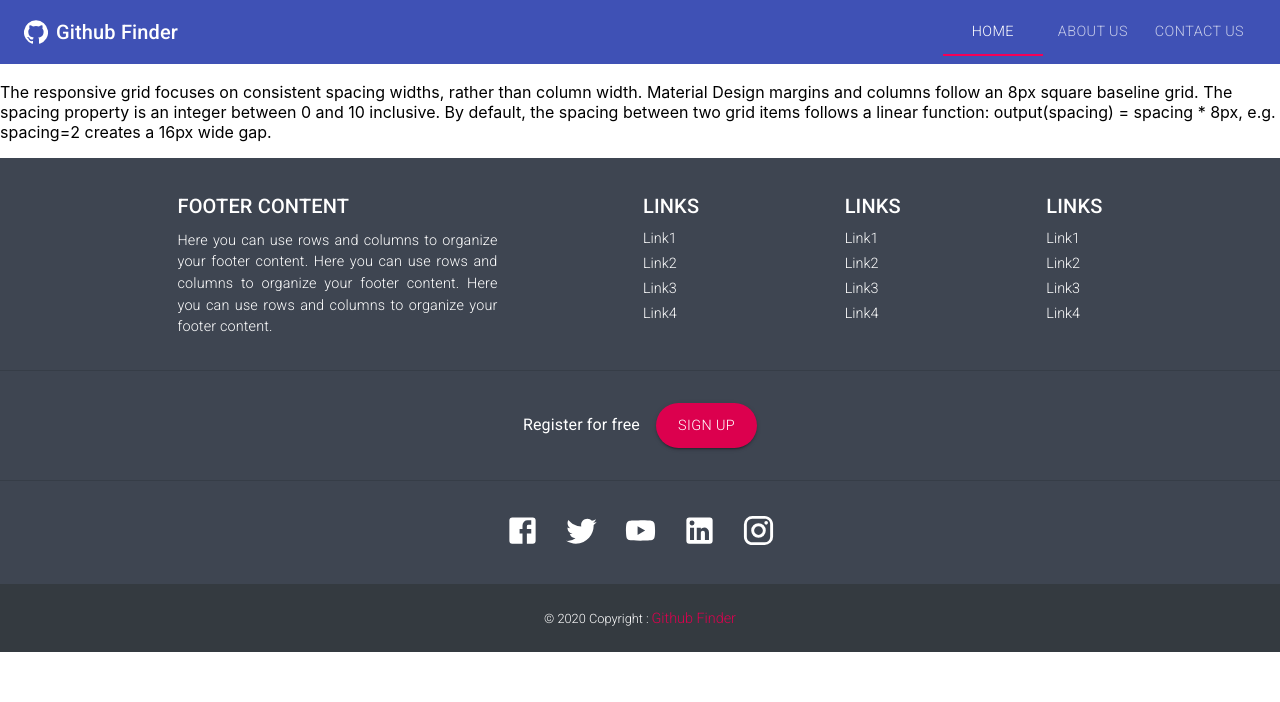
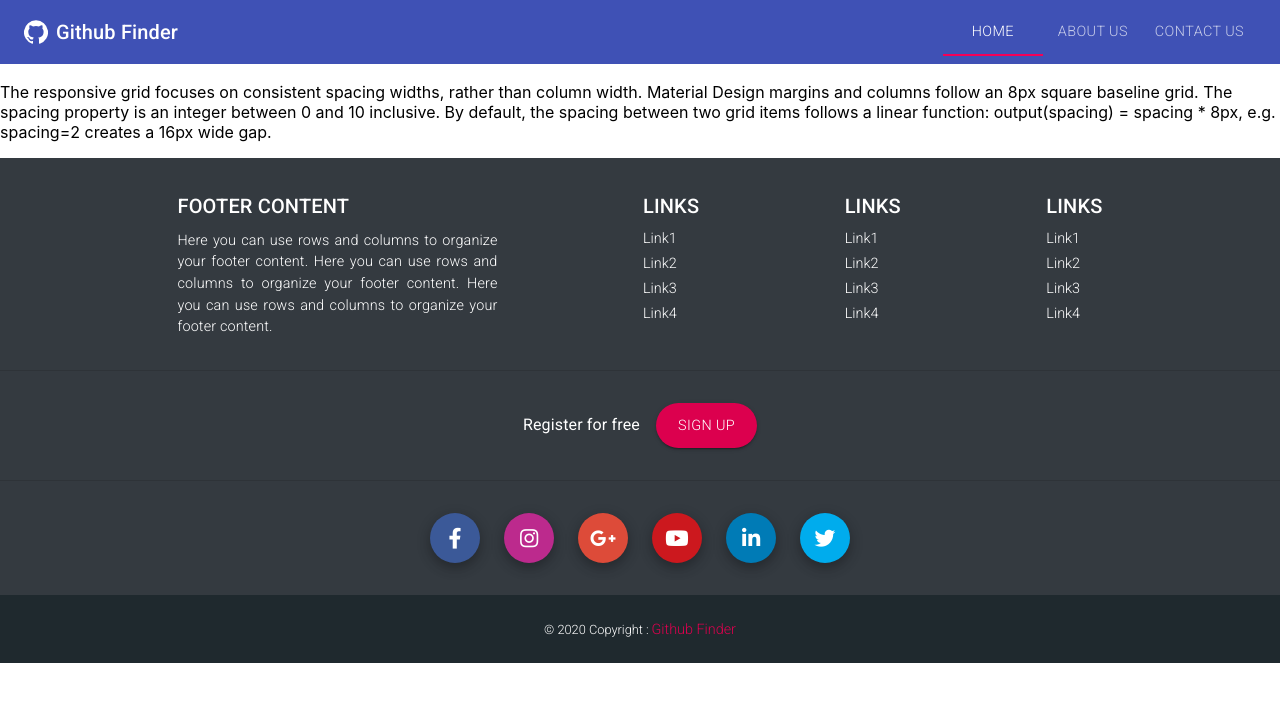
Before and after one commit to altafjava/githubfinder-materialui, a React (Create React App) app: page /user/1 in a window 1280 px wide. Shown: the top 702 px of the page. Built offline with nearby package versions, Linux system fonts and the light colour scheme.

Commit message:
fontowesome icon added as footer social icon

```diff
--- a/public/index.html
+++ b/public/index.html
@@ -10,6 +10,12 @@
 
     <link rel="stylesheet" href="https://fonts.googleapis.com/css?family=Roboto:300,400,500,700&display=swap" />
     <link rel="stylesheet" href="https://fonts.googleapis.com/icon?family=Material+Icons" />
+    <link
+      rel="stylesheet"
+      href="https://use.fontawesome.com/releases/v5.8.2/css/all.css"
+      integrity="sha384-oS3vJWv+0UjzBfQzYUhtDYW+Pj2yciDJxpsK1OYPAYjqT085Qq/1cq5FLXAZQ7Ay"
+      crossorigin="anonymous"
+    />
 
     <title>Github Finder</title>
   </head>
--- /dev/null
+++ b/src/components/layout/footer/FaSocialIcon.js
@@ -0,0 +1,91 @@
+import { Grid } from '@material-ui/core';
+import Link from '@material-ui/core/Link';
+import { makeStyles } from '@material-ui/styles';
+import React from 'react';
+
+const styles = makeStyles((theme) => ({
+  gridMainItem: {
+    ...theme.shape.gridMainItem,
+  },
+  facebookColor: {
+    backgroundColor: '#3b5998',
+  },
+  twitterColor: {
+    backgroundColor: '#00aced',
+  },
+  linkedInColor: {
+    backgroundColor: '#007bb6',
+  },
+  googlePlusColor: {
+    backgroundColor: '#dd4b39',
+  },
+  youtubeColor: {
+    backgroundColor: '#cc181e',
+  },
+  instagramColorCode: {
+    backgroundColor: '#bc2a8d',
+  },
+  socialIcon: {
+    width: '50px',
+    height: '50px',
+    float: 'left',
+    borderRadius: '50%',
+    lineHeight: '55px',
+    textAlign: 'center',
+    boxShadow: '0 5px 11px 0 rgba(0,0,0,0.18),0 4px 15px 0 rgba(0,0,0,0.15)',
+  },
+}));
+
+const FaSocialIcon = () => {
+  const classes = styles();
+  return (
+    <Grid item className={[classes.gridMainItem, classes.socialIconContainer].join(' ')}>
+      <Grid container justify='center' spacing={3} alignItems='center'>
+        <Grid item>
+          <Link href='https://www.facebook.com/' color='inherit' target='_blank' rel='noopener noreferrer'>
+            <div className={[classes.socialIcon, classes.facebookColor].join(' ')}>
+              <i className='fab fa-facebook-f' style={{ fontSize: '1.3rem' }} />
+            </div>
+          </Link>
+        </Grid>
+        <Grid item>
+          <Link href='https://www.instagram.com/' color='inherit' target='_blank' rel='noopener noreferrer'>
+            <div className={[classes.socialIcon, classes.instagramColorCode].join(' ')}>
+              <i className='fab fa-instagram' style={{ fontSize: '1.3rem' }} />
+            </div>
+          </Link>
+        </Grid>
+        <Grid item>
+          <Link href='https://myaccount.google.com/profile' color='inherit' target='_blank' rel='noopener noreferrer'>
+            <div className={[classes.socialIcon, classes.googlePlusColor].join(' ')}>
+              <i className='fab fa-google-plus-g' style={{ fontSize: '1.3rem' }} />
+            </div>
+          </Link>
+        </Grid>
+        <Grid item>
+          <Link href='https://www.youtube.com' color='inherit' target='_blank' rel='noopener noreferrer'>
+            <div className={[classes.socialIcon, classes.youtubeColor].join(' ')}>
+              <i className='fab fa-youtube' style={{ fontSize: '1.3rem' }} />
+            </div>
+          </Link>
+        </Grid>
+        <Grid item>
+          <Link href='https://www.linkedin.com/' color='inherit' target='_blank' rel='noopener noreferrer'>
+            <div className={[classes.socialIcon, classes.linkedInColor].join(' ')}>
+              <i className='fab fa-linkedin-in' style={{ fontSize: '1.3rem' }} />
+            </div>
+          </Link>
+        </Grid>
+        <Grid item>
+          <Link href='https://twitter.com/' color='inherit' target='_blank' rel='noopener noreferrer'>
+            <div className={[classes.socialIcon, classes.twitterColor].join(' ')}>
+              <i className='fab fa-twitter' style={{ fontSize: '1.3rem' }} />
+            </div>
+          </Link>
+        </Grid>
+      </Grid>
+    </Grid>
+  );
+};
+
+export default FaSocialIcon;
--- a/src/components/layout/Footer.js
+++ b/src/components/layout/footer/Footer.js
@@ -1,21 +1,22 @@
 import { Button, Divider, Grid, Typography } from '@material-ui/core';
 import Link from '@material-ui/core/Link';
-import { Facebook, Instagram, LinkedIn, Twitter, YouTube } from '@material-ui/icons/';
 import { makeStyles, useTheme } from '@material-ui/styles';
 import React from 'react';
 import { Link as RouterLink } from 'react-router-dom';
+// import MuiSocialIcon from './MuiSocialIcon';
+import FaSocialIcon from './FaSocialIcon';
 
 const styles = makeStyles((theme) => ({
   footer: {
     color: theme.palette.common.white,
-    backgroundColor: theme.palette.common.darkBlueGray,
+    backgroundColor: theme.palette.common.black23,
   },
   gridMainItem: {
-    padding: '2em',
+    ...theme.shape.gridMainItem,
   },
   copyrightContainer: {
     ...theme.typography.copyrightContainer,
-    backgroundColor: theme.palette.common.darkGray,
+    backgroundColor: theme.palette.common.black15,
   },
   link: {
     ...theme.typography.link,
@@ -54,8 +55,8 @@ const Footer = () => {
                 </Grid>
                 <Grid item>
                   <Typography variant='body2' className={classes.footerContentData}>
-                    Here you can use rows and columns to organize your footer content. Here you can use rows and columns to organize your footer content. Here you can use rows and columns to organize
-                    your footer content.
+                    Here you can use rows and columns to organize your footer content. Here you can use rows and columns to organize your footer
+                    content. Here you can use rows and columns to organize your footer content.
                   </Typography>
                 </Grid>
               </Grid>
@@ -66,16 +67,16 @@ const Footer = () => {
                 <Grid item>
                   <Typography variant='h6'>LINKS</Typography>
                 </Grid>
-                <Grid item component={RouterLink} to='/' className={classes.link}>
+                <Grid item component={RouterLink} to='#' className={classes.link}>
                   Link1
                 </Grid>
-                <Grid item component={RouterLink} to='/' className={classes.link}>
+                <Grid item component={RouterLink} to='#' className={classes.link}>
                   Link2
                 </Grid>
-                <Grid item component={RouterLink} to='/' className={classes.link}>
+                <Grid item component={RouterLink} to='#' className={classes.link}>
                   Link3
                 </Grid>
-                <Grid item component={RouterLink} to='/' className={classes.link}>
+                <Grid item component={RouterLink} to='#' className={classes.link}>
                   Link4
                 </Grid>
               </Grid>
@@ -86,16 +87,16 @@ const Footer = () => {
                 <Grid item>
                   <Typography variant='h6'>LINKS</Typography>
                 </Grid>
-                <Grid item component={RouterLink} to='/' className={classes.link}>
+                <Grid item component={RouterLink} to='#' className={classes.link}>
                   Link1
                 </Grid>
-                <Grid item component={RouterLink} to='/' className={classes.link}>
+                <Grid item component={RouterLink} to='#' className={classes.link}>
                   Link2
                 </Grid>
-                <Grid item component={RouterLink} to='/' className={classes.link}>
+                <Grid item component={RouterLink} to='#' className={classes.link}>
                   Link3
                 </Grid>
-                <Grid item component={RouterLink} to='/' className={classes.link}>
+                <Grid item component={RouterLink} to='#' className={classes.link}>
                   Link4
                 </Grid>
               </Grid>
@@ -106,16 +107,16 @@ const Footer = () => {
                 <Grid item>
                   <Typography variant='h6'>LINKS</Typography>
                 </Grid>
-                <Grid item component={RouterLink} to='/' className={classes.link}>
+                <Grid item component={RouterLink} to='#' className={classes.link}>
                   Link1
                 </Grid>
-                <Grid item component={RouterLink} to='/' className={classes.link}>
+                <Grid item component={RouterLink} to='#' className={classes.link}>
                   Link2
                 </Grid>
-                <Grid item component={RouterLink} to='/' className={classes.link}>
+                <Grid item component={RouterLink} to='#' className={classes.link}>
                   Link3
                 </Grid>
-                <Grid item component={RouterLink} to='/' className={classes.link}>
+                <Grid item component={RouterLink} to='#' className={classes.link}>
                   Link4
                 </Grid>
               </Grid>
@@ -123,6 +124,7 @@ const Footer = () => {
           </Grid>
         </Grid>
         <Divider />
+        {/* Signup Item */}
         <Grid item className={classes.gridMainItem}>
           <Grid container justify='center' spacing={2} alignItems='center'>
             <Grid item>
@@ -137,36 +139,7 @@ const Footer = () => {
         </Grid>
         <Divider />
         {/* Social Icon Item */}
-        <Grid item className={classes.gridMainItem}>
-          {/* Social Icon Container */}
-          <Grid container justify='center' spacing={3}>
-            <Grid item>
-              <Link href='https://www.facebook.com/' color='inherit' target='_blank' rel='noopener noreferrer'>
-                <Facebook fontSize='large' />
-              </Link>
-            </Grid>
-            <Grid item>
-              <Link href='https://twitter.com/' color='inherit' target='_blank' rel='noopener noreferrer'>
-                <Twitter fontSize='large' />
-              </Link>
-            </Grid>
-            <Grid item>
-              <Link href='https://www.youtube.com/' color='inherit' target='_blank' rel='noopener noreferrer'>
-                <YouTube fontSize='large' />
-              </Link>
-            </Grid>
-            <Grid item>
-              <Link href='https://www.linkedin.com/' color='inherit' target='_blank' rel='noopener noreferrer'>
-                <LinkedIn fontSize='large' />
-              </Link>
-            </Grid>
-            <Grid item>
-              <Link href='https://www.instagram.com/' color='inherit' target='_blank' rel='noopener noreferrer'>
-                <Instagram fontSize='large' />
-              </Link>
-            </Grid>
-          </Grid>
-        </Grid>
+        <FaSocialIcon />
         {/* Copyright Item */}
         <Grid item className={[classes.gridMainItem, classes.copyrightContainer].join(' ')}>
           <Grid container justify='center' alignItems='center'>
--- /dev/null
+++ b/src/components/layout/footer/MuiSocialIcon.js
@@ -0,0 +1,48 @@
+import React from 'react';
+import { Grid } from '@material-ui/core';
+import Link from '@material-ui/core/Link';
+import { makeStyles } from '@material-ui/styles';
+import { Facebook, Instagram, LinkedIn, Twitter, YouTube } from '@material-ui/icons/';
+
+const styles = makeStyles((theme) => ({
+  gridMainItem: {
+    ...theme.shape.gridMainItem,
+  },
+}));
+
+const MuiSocialIcon = () => {
+  const classes = styles();
+  return (
+    <Grid item className={classes.gridMainItem}>
+      <Grid container justify='center' spacing={3}>
+        <Grid item>
+          <Link href='https://www.facebook.com/' color='inherit' target='_blank' rel='noopener noreferrer'>
+            <Facebook fontSize='large' />
+          </Link>
+        </Grid>
+        <Grid item>
+          <Link href='https://twitter.com/' color='inherit' target='_blank' rel='noopener noreferrer'>
+            <Twitter fontSize='large' />
+          </Link>
+        </Grid>
+        <Grid item>
+          <Link href='https://www.youtube.com/' color='inherit' target='_blank' rel='noopener noreferrer'>
+            <YouTube fontSize='large' />
+          </Link>
+        </Grid>
+        <Grid item>
+          <Link href='https://www.linkedin.com/' color='inherit' target='_blank' rel='noopener noreferrer'>
+            <LinkedIn fontSize='large' />
+          </Link>
+        </Grid>
+        <Grid item>
+          <Link href='https://www.instagram.com/' color='inherit' target='_blank' rel='noopener noreferrer'>
+            <Instagram fontSize='large' />
+          </Link>
+        </Grid>
+      </Grid>
+    </Grid>
+  );
+};
+
+export default MuiSocialIcon;
--- a/src/components/ui/Theme.js
+++ b/src/components/ui/Theme.js
@@ -14,11 +14,11 @@ export default createMuiTheme({
       green: '#28a745',
       teal: '#20c997',
       cyan: '#17a2b8',
+      gray: '#6c757d',
       white: '#ffffff',
       black: '#000000',
-      gray: '#6c757d',
-      darkGray: '#343a40',
-      darkBlueGray: '#3e4551',
+      black23: '#343a40',
+      black15: '#1f292e',
       success: '#28a745',
       info: '#17a2b8',
       warning: '#ffc107',
@@ -50,4 +50,9 @@ export default createMuiTheme({
       fontWeight: 300,
     },
   },
+  shape: {
+    gridMainItem: {
+      padding: '2em',
+    },
+  },
 });
--- a/src/main/Main.js
+++ b/src/main/Main.js
@@ -1,6 +1,6 @@
 import React, { Fragment } from 'react';
 import Header from '../components/layout/Header';
-import Footer from '../components/layout/Footer';
+import Footer from '../components/layout/footer/Footer';
 import Home from '../components/layout/Home';
 
 const Main = () => {
```
